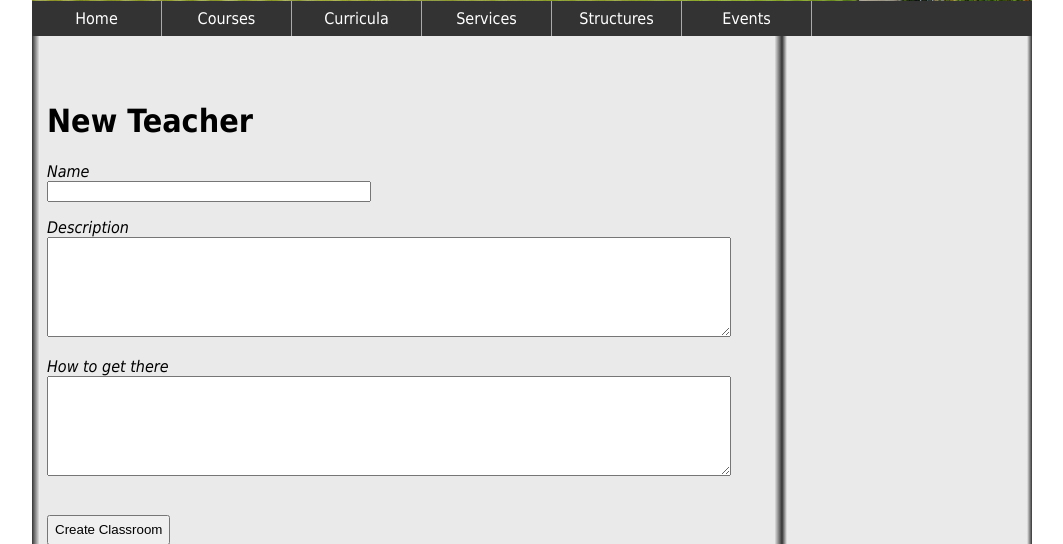
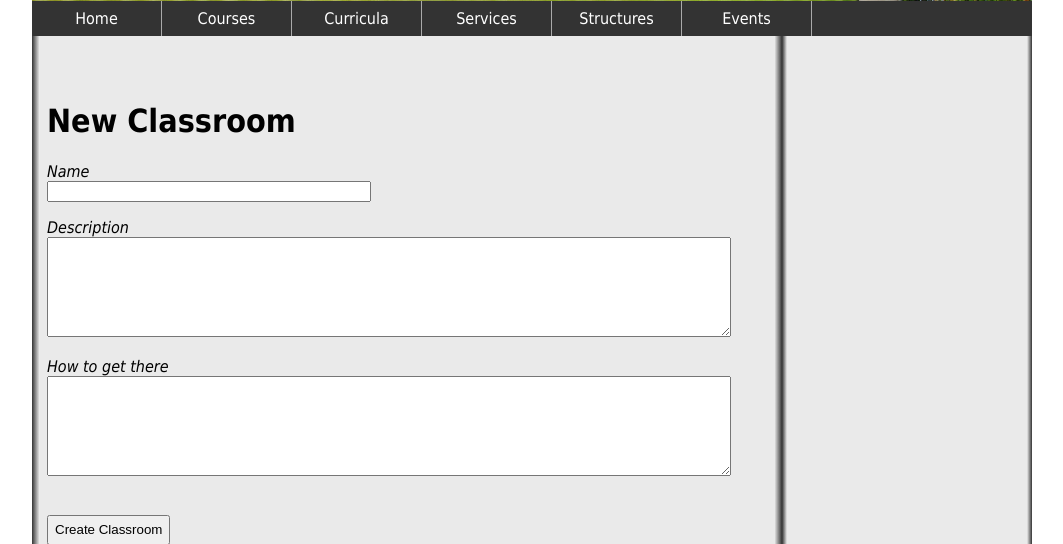
Before and after one commit to fabiomenza/school, a Rails app: page /classroom/new in a window 1280 px wide. Shown: the part 234-778 px from the top of the page, without its empty margins (108-1171 px from the left). Run offline with Rails 7, Linux system fonts and the light colour scheme; style sheets or scripts are compiled from the project's sources; parts of the project's set-up code (start-up, migrations or seed data) failed here and were passed over; some libraries are stand-ins or nearby versions.

Commit message:
correct CRUD of exam and classroom

```diff
--- a/app/views/classroom/edit.html.erb
+++ b/app/views/classroom/edit.html.erb
@@ -1,4 +1,4 @@
-<h1>Edit Teacher <%= @teacher.lastname %></h1>
+<h1>Edit Classroom <%= @classroom.name %></h1>
 
-<%= render partial:'shared/error_partial', locals:{what: @teacher, name:'teacher'} %>
-<%= render partial:'teacher_form', locals: {to_do:'update' , to_met: 'put', what: @teacher} %>
+<%= render partial:'shared/error_partial', locals:{what: @classroom, name:'classroom'} %>
+<%= render partial:'ssroom_form', locals: {to_do:'update' , to_met: 'put', what: @classroom} %>
--- a/app/views/classroom/new.html.erb
+++ b/app/views/classroom/new.html.erb
@@ -1,4 +1,4 @@
-<h1>New Teacher</h1>
+<h1>New Classroom</h1>
 
 <%= render partial:'shared/error_partial', locals:{what: @classroom, name:'classroom'} %>
 <%= render partial:'classroom_form', locals: {to_do:'create' , to_met: 'post', what: @classroom} %>
--- a/app/views/exam/edit.html.erb
+++ b/app/views/exam/edit.html.erb
@@ -1,3 +1,3 @@
-<h1>Edit Teacher <%= @teacher.lastname %></h1>
+<h1>Edit Exam <%= @exam.name %></h1>
 
 <%= render partial:'exam_form', locals: {to_do:'update' , to_met: 'put', what: @exam} %>
```
